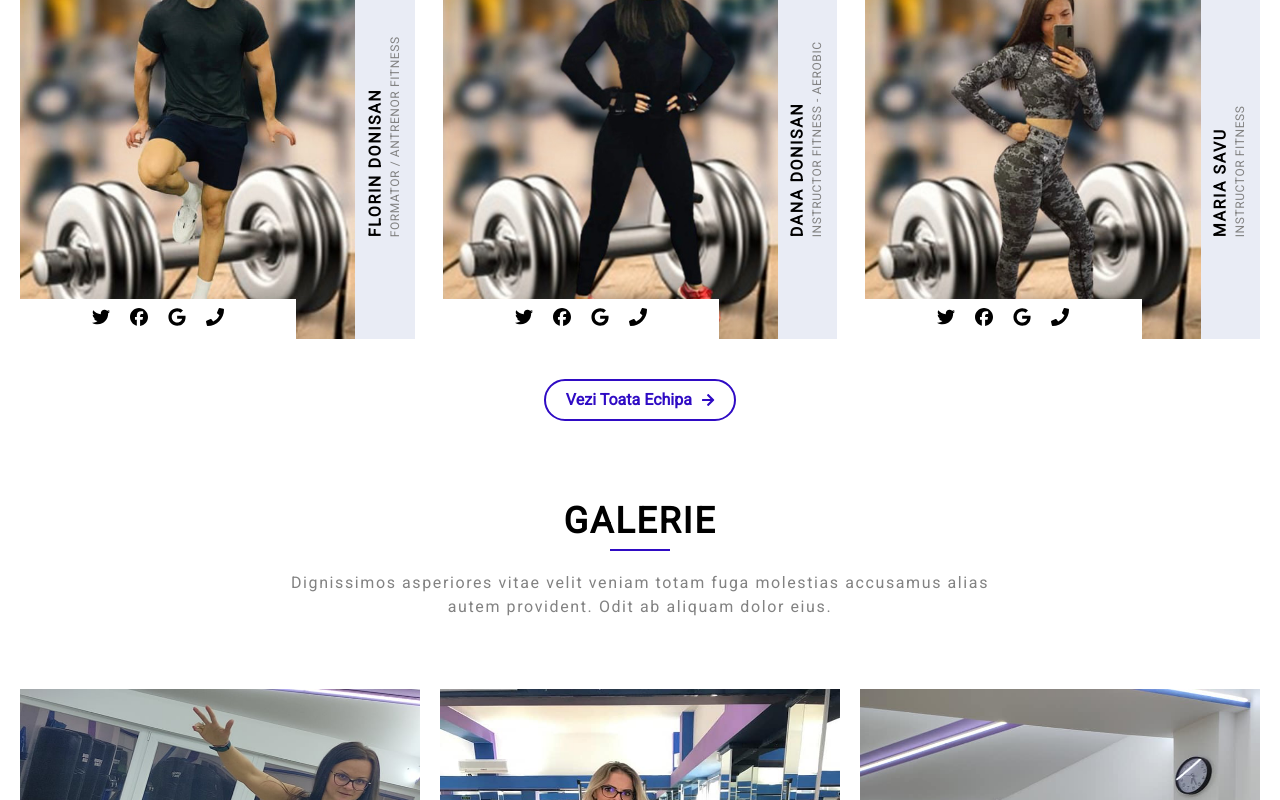
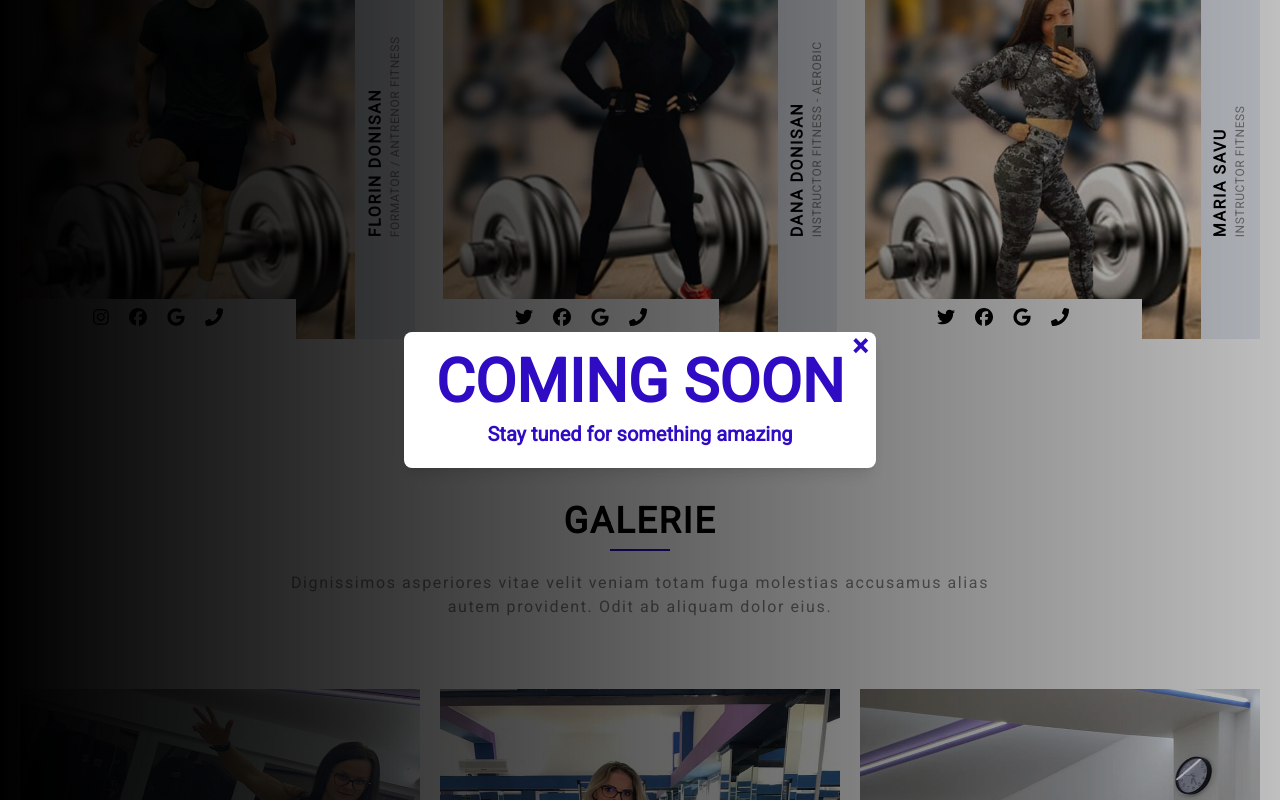
Before and after one commit to Adr1annn/atlasfitclub, a Next.js app: page / in a window 1280 px wide. Both pictures are taken after a click on the button "Vezi Toata Echipa". Shown: the part 1537-2337 px from the top of the page. Built offline with nearby package versions, Linux system fonts and the light colour scheme; a web font is replaced by a local one.

Commit message:
coming soon

```diff
--- a/components/AboutUs.js
+++ b/components/AboutUs.js
@@ -10,12 +10,15 @@ import {
 import {
   faFacebook,
   faTwitter,
-  faGoogle
+  faGoogle,
+  faInstagram
 } from '@fortawesome/free-brands-svg-icons'
 
+import Modal from './Modal';
+
 const AboutUs = () => {
-
   const [isHovering, setIsHovered] = useState(false);
+  const [showModal, setShowModal] = useState(false);
 
   return  <section className='container mx-auto py-[60px]'>
             <p className="relative tracking-wider text-center text-4xl font-semibold mb-30px after:content-[''] after:absolute after:w-[60px] after:h-[2px] after:bg-[#2F0BC4] after:-bottom-[10px] after:left-0 after:right-0 after:mx-auto">DESPRE NOI</p>
@@ -26,11 +29,11 @@ const AboutUs = () => {
                 <div className='absolute left-0 bottom-0 bg-white p-[8px] w-[70%] flex justify-center'>
                   <Link href="/">
                     <a className='transition ease-in-out duration-300 hover:scale-150'>
-                      <FontAwesomeIcon icon={faTwitter} style={{ fontSize: 18, marginLeft: 10, marginRight: 10 }}/>
+                      <FontAwesomeIcon icon={faInstagram} style={{ fontSize: 18, marginLeft: 10, marginRight: 10 }}/>
                     </a>
                   </Link>
-                  <Link href="/">
-                    <a className='transition ease-in-out duration-300 hover:scale-150'>
+                  <Link href="https://www.facebook.com/florin.donisan">
+                    <a className='transition ease-in-out duration-300 hover:scale-150' target="_blank">
                       <FontAwesomeIcon icon={faFacebook} style={{ fontSize: 18, marginLeft: 10, marginRight: 10 }}/>
                     </a>
                   </Link>
@@ -59,8 +62,8 @@ const AboutUs = () => {
                       <FontAwesomeIcon icon={faTwitter} style={{ fontSize: 18, marginLeft: 10, marginRight: 10 }}/>
                     </a>
                   </Link>
-                  <Link href="/">
-                    <a className='transition ease-in-out duration-300 hover:scale-150'>
+                  <Link href="https://www.facebook.com/e.dana.bubu">
+                    <a className='transition ease-in-out duration-300 hover:scale-150' target="_blank">
                       <FontAwesomeIcon icon={faFacebook} style={{ fontSize: 18, marginLeft: 10, marginRight: 10 }}/>
                     </a>
                   </Link>
@@ -89,8 +92,8 @@ const AboutUs = () => {
                       <FontAwesomeIcon icon={faTwitter} style={{ fontSize: 18, marginLeft: 10, marginRight: 10 }}/>
                     </a>
                   </Link>
-                  <Link href="/">
-                    <a className='transition ease-in-out duration-300 hover:scale-150'>
+                  <Link href="https://www.facebook.com/savu.maria.79">
+                    <a className='transition ease-in-out duration-300 hover:scale-150' target="_blank">
                       <FontAwesomeIcon icon={faFacebook} style={{ fontSize: 18, marginLeft: 10, marginRight: 10 }}/>
                     </a>
                   </Link>
@@ -116,6 +119,7 @@ const AboutUs = () => {
               className='block mx-auto mt-40px px-20px py-[7px] border-2 border-primary rounded-full text-primary font-semibold transition ease-in-out duration-300 hover:bg-[#2F0BC4] hover:text-white'
               onMouseEnter={() => setIsHovered(true)}
               onMouseLeave={() => setIsHovered(false)}
+              onClick={() => setShowModal(true)}
             >
               Vezi Toata Echipa
               <FontAwesomeIcon
@@ -123,6 +127,8 @@ const AboutUs = () => {
                 style={{ fontSize: 14, color: isHovering ? 'white' : "#2F0BC4", marginLeft: 10, transform: isHovering ? `translateX(10px)` : ``,  transition: 'transform 0.35s ease-in-out', }}
               />
             </button>
+
+            { showModal ? <Modal closeModal={() => setShowModal(false)}/> : null }
           </section>
 }
 
--- a/components/Footer.js
+++ b/components/Footer.js
@@ -1,12 +1,15 @@
+import  { useState } from 'react';
 import Link from 'next/link';
 import { FontAwesomeIcon } from "@fortawesome/react-fontawesome";
 import {
   faFacebook,
-  faTwitter,
+  faInstagram,
   faGoogle
 } from '@fortawesome/free-brands-svg-icons'
 
+
 const Footer = () => {
+  const [showModal, setShowModal] = useState(false);
 
   return  <footer className="bg-primary py-60px lg:py-[100px]">
 
@@ -14,24 +17,23 @@ const Footer = () => {
               <p className="text-light-gray text-center">© 2022 Atlas FitClub. All Rights Reserved.</p>
 
               <div className='flex justify-center mt-[10px]'>
-                <Link href="/">
-                  <a className='transition ease-in-out duration-300 hover:scale-150'>
-                    <FontAwesomeIcon icon={faTwitter} style={{ fontSize: 18, marginLeft: 10, marginRight: 10 }} color="#e9ecf5"/>
+                <Link href="https://www.instagram.com/atlasfitclub_radauti/">
+                  <a className='transition ease-in-out duration-300 hover:scale-150' target='_blank'>
+                    <FontAwesomeIcon icon={faInstagram} style={{ fontSize: 18, marginLeft: 10, marginRight: 10 }} color="#e9ecf5"/>
                   </a>
                 </Link>
-                <Link href="/">
-                  <a className='transition ease-in-out duration-300 hover:scale-150'>
+                <Link href="https://www.facebook.com/FitClubAtlas">
+                  <a className='transition ease-in-out duration-300 hover:scale-150' target='_blank'>
                     <FontAwesomeIcon icon={faFacebook} style={{ fontSize: 18, marginLeft: 10, marginRight: 10 }} color="#e9ecf5"/>
                   </a>
                 </Link>
-                <Link href="/">
+                <Link href="mailto:fitclubatlas@gmail.com">
                   <a className='transition ease-in-out duration-300 hover:scale-150'>
                     <FontAwesomeIcon icon={faGoogle} style={{ fontSize: 18, marginLeft: 10, marginRight: 10 }} color="#e9ecf5"/>
                   </a>
                 </Link>
               </div>
             </div>
-
           </footer>
 }
 
--- a/components/Header.js
+++ b/components/Header.js
@@ -3,9 +3,12 @@ import { useRouter } from "next/router";
 import Image from 'next/image'
 import Link from 'next/link';
 
+import Modal from './Modal';
+
 const Header = () => {
   const router = useRouter();
   const [mobileMenu, setMobileMenu] = useState(false);
+  const [showModal, setShowModal] = useState(false);
 
   return  <header className='container md:h-100px'>
 
@@ -20,22 +23,22 @@ const Header = () => {
                 <ul className='h-full px-[20px]'>
                   <li>
                     <Link href="/" >
-                      <a className={"text-white transition ease-in-out duration-300 " + (router.pathname == "/" ? "underline underline-offset-2" : "")}>Acasa</a>
+                      <a className={"text-white transition ease-in-out duration-300 " + (router.pathname == "/" ? "underline underline-offset-2" : "")} >Acasa</a>
                     </Link>
                   </li>
                   <li>
                     <Link href="/">
-                      <a className="text-white ease-in-out duration-300">Galerie</a>
+                      <a className="text-white ease-in-out duration-300" onClick={() => setShowModal(true)}>Galerie</a>
                     </Link>
                   </li>
                   <li>
                     <Link href="/">
-                      <a className="text-white ease-in-out duration-300">Despre noi</a>
+                      <a className="text-white ease-in-out duration-300" onClick={() => setShowModal(true)}>Despre noi</a>
                     </Link>
                   </li>
                   <li>
                     <Link href="/">
-                      <a className="text-white ease-in-out duration-300">Contact</a>
+                      <a className="text-white ease-in-out duration-300" onClick={() => setShowModal(true)}>Contact</a>
                     </Link>
                   </li>
                 </ul>
@@ -45,13 +48,13 @@ const Header = () => {
             {/* DESKTOP SECTION */}
             <ul className='items-center justify-center h-full hidden md:flex'>
               <li className='mr-10'>
-                <Link href="/" >
+                <Link href="/">
                   <a className={"font-semibold transition ease-in-out duration-300 hover:text-primary " + (router.pathname == "/" ? "text-primary" : "")}>Acasa</a>
                 </Link>
               </li>
               <li>
                 <Link href="/">
-                  <a className="font-semibold ease-in-out duration-300 hover:text-primary">Galerie</a>
+                  <a className="font-semibold ease-in-out duration-300 hover:text-primary" onClick={() => setShowModal(true)}>Galerie</a>
                 </Link>
               </li>
               <li className='mx-10 w-[18rem] relative flex justify-center'>
@@ -61,12 +64,12 @@ const Header = () => {
               </li>
               <li>
                 <Link href="/">
-                  <a className="font-semibold ease-in-out duration-300 hover:text-primary">Despre noi</a>
+                  <a className="font-semibold ease-in-out duration-300 hover:text-primary" onClick={() => setShowModal(true)}>Despre noi</a>
                 </Link>
               </li>
               <li className='ml-10'>
                 <Link href="/">
-                  <a className="font-semibold ease-in-out duration-300 hover:text-primary">Contact</a>
+                  <a className="font-semibold ease-in-out duration-300 hover:text-primary" onClick={() => setShowModal(true)}>Contact</a>
                 </Link>
               </li>
             </ul>
@@ -81,6 +84,7 @@ const Header = () => {
               </button>
             </div>
 
+            { showModal ? <Modal closeModal={() => setShowModal(false)}/> : null }
 
           </header>
 }
--- a/components/Hero.js
+++ b/components/Hero.js
@@ -9,6 +9,7 @@ const Hero = () => {
               <p className='max-w-[600px] px-10px mx-auto text-center text-white mt-[10px]'>Atlas Fit Club este o sală la cele mai înalte standarde, cu aparate noi, de top cu ajutorul cărora poti să îți atingi potențialul maxim. În sala de aerobic se țin clase variate, cu antrenori bine pregătiți.</p>
               <button
                 className='block bg-[#2F0BC4] mx-auto my-20px px-20px py-[7px] border-2 border-primary rounded-full text-white font-semibold transition ease-in-out duration-300 hover:shadow-2xl'
+                data-modal-toggle="popup-modal"
               >
                 Vezi Video-ul Nostru
               </button>
--- /dev/null
+++ b/components/Modal.js
@@ -0,0 +1,31 @@
+
+
+const Modal = ({ closeModal }) => {
+  return  <>
+            <div className="justify-center items-center flex overflow-x-hidden overflow-y-auto fixed inset-0 z-50 outline-none focus:outline-none bg-gradient-to-r from-black">
+              <div className="relative w-auto my-6 mx-auto max-w-3xl">
+                {/*content*/}
+                <div className="border-0 rounded-lg shadow-lg relative flex flex-col w-full bg-white outline-none focus:outline-none">
+                  {/*header*/}
+                  <div className="flex items-start justify-between px-8 pt-5 pb-2 rounded-t">
+                    <h3 className="text-4xl md:text-6xl font-semibold text-primary">
+                      COMING SOON
+                    </h3>
+                    <button
+                      className="p-1 ml-auto bg-transparent border-0 text-black float-right text-3xl leading-none font-semibold outline-none focus:outline-none absolute right-0 -top-2"
+                      onClick={closeModal}
+                    >
+                      <span className="bg-transparent text-primary h-6 w-6 text-2xl md:text-3xl block outline-none focus:outline-none">
+                        ×
+                      </span>
+                    </button>
+                  </div>
+                  <p className="md:text-xl font-semibold text-center pb-5 text-primary">Stay tuned for something amazing</p>
+                </div>
+              </div>
+            </div>
+            <div className="opacity-25 fixed inset-0 z-40 bg-black"></div>
+          </>
+}
+
+export default Modal
--- a/components/Offers.js
+++ b/components/Offers.js
@@ -1,6 +1,7 @@
 import Image from 'next/image'
 import { FontAwesomeIcon } from "@fortawesome/react-fontawesome";
 import { useState } from 'react';
+import Modal from './Modal';
 
 import {
   faArrowRight
@@ -11,6 +12,7 @@ const Offers = () => {
   const [isHoveringOne, setIsHoveredOne] = useState(false);
   const [isHoveringTwo, setIsHoveredTwo] = useState(false);
   const [isHoveringThree, setIsHoveredThree] = useState(false);
+  const [showModal, setShowModal] = useState(false);
 
   return  <section className="bg-light-gray lg:pb-30px pt-20px lg:pt-0">
             <div className="container">
@@ -25,6 +27,7 @@ const Offers = () => {
                     className='block mx-auto my-20px px-20px py-[7px] border-2 border-primary rounded-full text-primary font-semibold transition ease-in-out duration-300 hover:bg-[#2F0BC4] hover:text-white'
                     onMouseEnter={() => setIsHoveredOne(true)}
                     onMouseLeave={() => setIsHoveredOne(false)}
+                    onClick={() => setShowModal(true)}
                   >
                     More
                     <FontAwesomeIcon
@@ -43,6 +46,7 @@ const Offers = () => {
                     className='block mx-auto my-20px px-20px py-[7px] border-2 border-primary rounded-full text-primary font-semibold transition ease-in-out duration-300 hover:bg-[#2F0BC4] hover:text-white'
                     onMouseEnter={() => setIsHoveredTwo(true)}
                     onMouseLeave={() => setIsHoveredTwo(false)}
+                    onClick={() => setShowModal(true)}
                   >
                     More
                     <FontAwesomeIcon
@@ -61,6 +65,7 @@ const Offers = () => {
                     className='block mx-auto my-20px px-20px py-[7px] border-2 border-primary rounded-full text-primary font-semibold transition ease-in-out duration-300 hover:bg-[#2F0BC4] hover:text-white'
                     onMouseEnter={() => setIsHoveredThree(true)}
                     onMouseLeave={() => setIsHoveredThree(false)}
+                    onClick={() => setShowModal(true)}
                   >
                     More
                     <FontAwesomeIcon
@@ -71,6 +76,8 @@ const Offers = () => {
                 </div>
               </div>
             </div>
+
+            { showModal ? <Modal closeModal={() => setShowModal(false)}/> : null }
           </section>
 }
 
```
